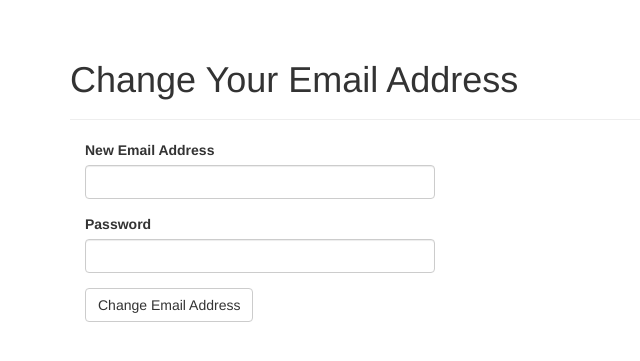
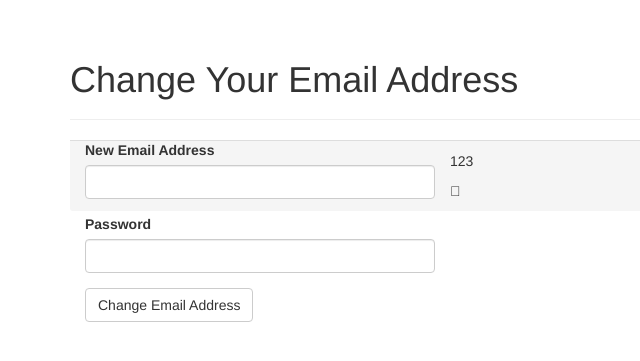
Before and after one commit to jtr109/To-Do, a Flask app: page /auth/change_email in a window 1280 px wide. Shown: the part 52-413 px from the top of the page, without its empty margins (0-640 px from the left). Run offline with Flask 2, Linux system fonts and the light colour scheme; the visitor is signed in with stand-in values (Sample User, id 1); data comes from the database, SQL or seed files in the repository; parts of the project's set-up code (start-up, migrations or seed data) failed here and were passed over; some libraries are stand-ins or nearby versions.

Commit message:
test of footer

```diff
--- a/app/templates/base.html
+++ b/app/templates/base.html
@@ -58,7 +58,18 @@
     {% endfor %}
 
     {% block page_content %}{% endblock %}
+
+    {% block page_footer%}
+        <div class="panel-footer ">
+            <footer>
+                <p>123</p>
+                <span class="gglyphicon glyphicon-align-left"></span>
+            </footer>
+        </div>
+    {% endblock %}
 </div>
+
+
 {% endblock %}
 
 {% block scripts %}
```
